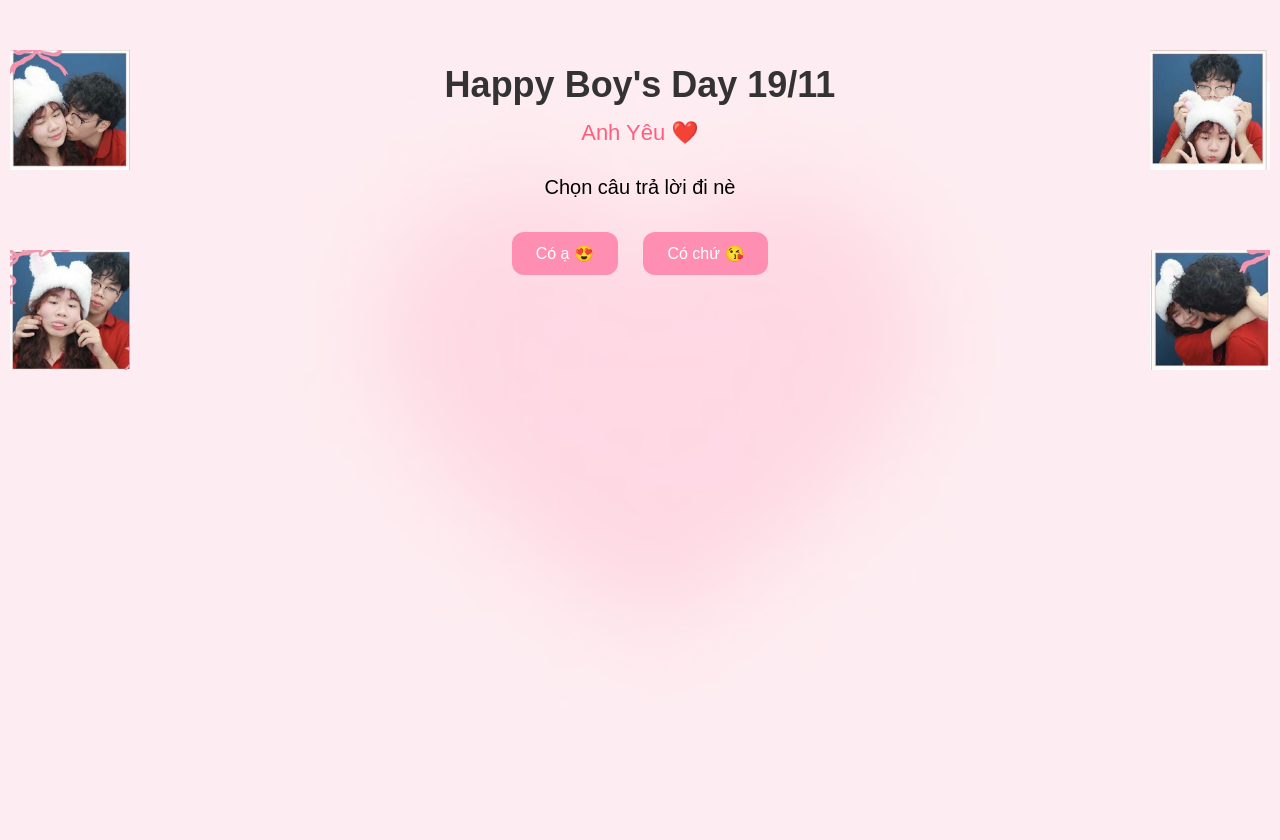
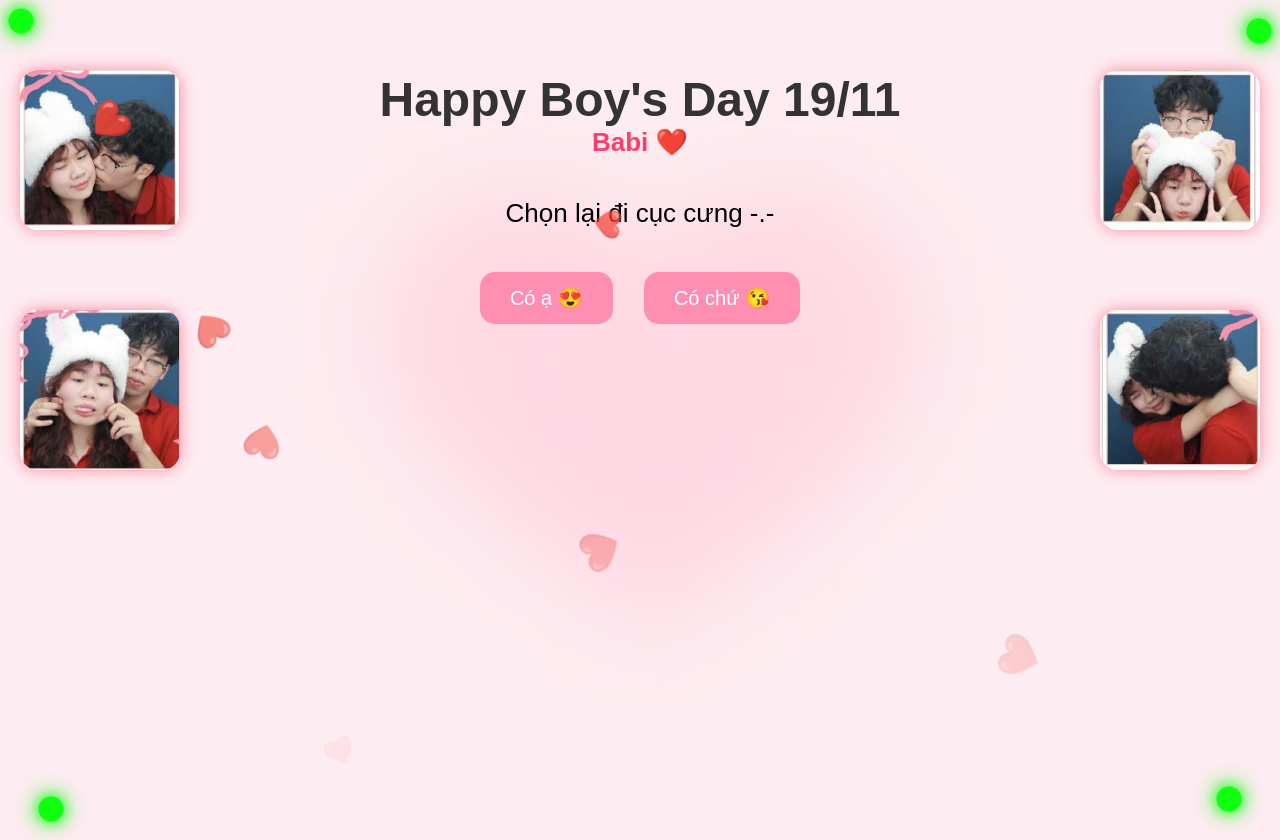
Before and after one commit to papadeartist/boyday, a plain HTML site: page index.html in a window 1280 px wide. Both pictures are taken after a click on the button "Không 😳". Drawn offline with Linux system fonts and the light colour scheme.

Commit message:
UI fix + corner images + floating hearts

```diff
--- a/index.html
+++ b/index.html
@@ -10,137 +10,227 @@
         background: url('images/5.jpg') no-repeat center center fixed;
         background-size: cover;
         font-family: Arial, sans-serif;
-            text-align: center;
         margin: 0;
         padding: 0;
-            backdrop-filter: blur(3px);
+        text-align: center;
     }
 
     .container {
         padding-top: 40px;
         background-color: rgba(255, 240, 245, 0.8);
         min-height: 100vh;
+        position: relative;
     }
 
     h1 {
-            font-size: 36px;
+        font-size: 48px;
         color: #333;
+        font-weight: bold;
+        margin-bottom: 5px;
     }
 
     .subtitle {
-            font-size: 22px;
-            margin-top: -10px;
-            color: #ff5e7e;
+        font-size: 26px;
+        margin-top: -5px;
+        color: #ff3d6c;
+        font-weight: bold;
     }
 
     .question {
-            margin-top: 30px;
-            font-size: 20px;
+        margin-top: 40px;
+        font-size: 26px;
+        font-weight: 500;
     }
 
     button {
-            margin: 10px;
-            padding: 12px 24px;
+        margin: 12px;
+        padding: 14px 30px;
         background-color: #ff8eb3;
         color: white;
         border: none;
-            border-radius: 12px;
-            font-size: 16px;
+        border-radius: 15px;
+        font-size: 20px;
         cursor: pointer;
         transition: 0.3s;
     }
 
     button:hover {
         background-color: #ff6e9d;
+        transform: scale(1.05);
     }
 
+    /* Ảnh trang trí hai bên */
     .side-img {
-            width: 120px;
+        width: 160px;
+        border-radius: 18px;
         position: absolute;
+        box-shadow: 0 0 15px rgba(255, 100, 130, 0.7);
     }
 
-        .left-top { left: 10px; top: 50px; }
-        .left-bottom { left: 10px; top: 250px; }
-        .right-top { right: 10px; top: 50px; }
-        .right-bottom { right: 10px; top: 250px; }
+    .left-top { left: 20px; top: 70px; }
+    .left-bottom { left: 20px; top: 310px; }
+    .right-top { right: 20px; top: 70px; }
+    .right-bottom { right: 20px; top: 310px; }
+
+    /* Icon glow online */
+    .glow {
+        position: absolute;
+        width: 22px;
+        height: 22px;
+        background: #00ff00;
+        border-radius: 50%;
+        box-shadow: 0 0 12px #00ff00, 0 0 22px #00ff00;
+        animation: pulse 1.4s infinite ease-in-out;
+    }
+
+    @keyframes pulse {
+        0% { transform: scale(0.9); opacity: 0.7; }
+        50% { transform: scale(1.2); opacity: 1; }
+        100% { transform: scale(0.9); opacity: 0.7; }
+    }
+
+    /* Trái tim rơi */
+    .heart {
+        position: fixed;
+        top: -10px;
+        color: #ff5e7e;
+        font-size: 24px;
+        animation: fall 3s linear forwards;
+        pointer-events: none;
+        z-index: 9999;
+    }
+
+    @keyframes fall {
+        0% { transform: translateY(0) rotate(0deg); opacity: 1; }
+        100% { transform: translateY(100vh) rotate(360deg); opacity: 0; }
+    }
+
 </style>
+</head>
 
-</head>
 <body>
 
 <div class="container">
 
-        <!-- 4 ảnh trang trí -->
+    <!-- Icon glow -->
+    <div class="glow" style="left: 10px; top: 10px;"></div>
+    <div class="glow" style="right: 10px; top: 20px;"></div>
+    <div class="glow" style="left: 40px; bottom: 20px;"></div>
+    <div class="glow" style="right: 40px; bottom: 30px;"></div>
+
+    <!-- 4 ảnh -->
     <img src="images/1.jpg" class="side-img left-top">
     <img src="images/2.jpg" class="side-img left-bottom">
     <img src="images/3.jpg" class="side-img right-top">
     <img src="images/4.jpg" class="side-img right-bottom">
 
     <h1>Happy Boy's Day 19/11</h1>
-        <div class="subtitle">Anh Yêu ❤️</div>
+    <div class="subtitle">Babi ❤️</div>
 
     <!-- FLOW -->
-
     <div id="step1" class="question">
-            Anh có yêu em không?
-            <br><br>
+        Anh có yêu em không? <br><br>
         <button onclick="goToStep2()">Không 😳</button>
         <button onclick="goToStep2()">Có 😘</button>
     </div>
 
     <div id="step2" class="question" style="display: none;">
-            Chọn câu trả lời đi nè
-            <br><br>
+        Chọn lại đi cục cưng -.- <br><br>
         <button onclick="goToStep3()">Có ạ 😍</button>
         <button onclick="goToStep3()">Có chứ 😘</button>
     </div>
 
     <div id="step3" class="question" style="display: none;">
-            Đằng ấy mai có muốn đi chơi với em không?
-            <br><br>
+        Đằng ấy mai có muốn đi chơi với em không? <br><br>
         <button onclick="goToStep4()">Anh có ❤️</button>
         <button onclick="goToStep4()">Đi chứ 💕</button>
     </div>
 
     <div id="step4" class="question" style="display: none;">
-            Điii nhưng mà anh muốn đi đâu?
-            <br><br>
+        Điii nhưng mà anh muốn đi đâu? <br><br>
         <button onclick="showMessage()">Sang mess nhắn nhìe 💌</button>
     </div>
 
-        <!-- THÔNG ĐIỆP (ẩn khi chưa bấm) -->
-        <div id="thongdiep" style="display: none; margin-top: 80px; font-size: 18px;">
-            (Chào đằng ấy nhéee
-Mình ẩn danh nhờ bên này gửi lời tới bạn Nguyễn Thành Trung. Bạn Trung nghe rõ trả lời ạ.
-Nay 19/11, hì lời đầu tiên em xin được nói i love youuu <3
-Không muốn sến nhưng mà củm ơn đằng ấy take care mình tận tình, đánh giá service 5 sao. Có gì đưa review của mình cho khách sau xem cũng được:)))
-Nhưng màaa hay khóc nhè cá, mít ướt. Em biết là định hướng của em làm anh lo với suy nghĩ nhìu, em cũng không hứa sẽ cố gắng giữ liên lạc hay gì đâu nhưng mình cứ hết mình ở hiện tại ii.
-À với cảa em cũm muốn anh phát triển bản thân nhưng cũng không muốn anh bị áp lực quá:)) Em thấy vừa phát triển vừa have fun vẫn tốt hơn là anh phải suy nghĩ làm sao để mình làm được điều gì thật lớn (anh bảo vì em làm nhìu cái quá nhưng mà em cũm bình thường mò, ở nhà mẹ mắng em lười suốt :<)
-Nay nhắn nhủ bbi phải sống thoải mái không phải lo lắng gì cạ, wo ai nii, saranghaee, iu anhh <3)
-        </div>
+    <!-- THÔNG ĐIỆP ĐÁNH MÁY -->
+    <div id="thongdiep" style="
+        display:none;
+        margin-top:70px;
+        font-size:22px;
+        width:70%;
+        margin-left:auto;
+        margin-right:auto;
+        font-weight:500;
+        line-height:1.7;
+        text-align:justify;
+        white-space:pre-line;
+    "></div>
 
 </div>
 
 <script>
-    function goToStep2() {
-        document.getElementById('step1').style.display = "none";
-        document.getElementById('step2').style.display = "block";
+/* Nội dung thông điệp */
+const messageText = `Chào đằng ấy nhéee 💗
+
+Mình ẩn danh nhờ bên này gửi lời tới bạn Nguyễn Thành Trung. Bạn Trung nghe rõ trả lời ạ.
+Nay 19/11, hì lời đầu tiên em xin được nói i love youuu <3
+
+Không muốn sến nhưng mà cảm ơn đằng ấy take care mình tận tình, đánh giá service 5 sao.
+Có gì đưa review của mình cho khách sau xem cũng được :)))
+
+Nhưng màaa hay khóc nhè cá, mít ướt ghê. Em biết là định hướng của em làm anh lo với suy nghĩ nhiều,
+em cũng không hứa sẽ cố gắng giữ liên lạc hay gì đâu nhưng mình cứ hết mình ở hiện tại ii.
+
+À với cả em cũng muốn anh phát triển bản thân, nhưng cũng không muốn anh bị áp lực quá :))
+Em thấy vừa phát triển vừa have fun vẫn tốt hơn là anh phải suy nghĩ làm sao để làm được điều gì thật lớn.
+(Anh bảo vì em làm nhiều cái quá nhưng mà em cũng bình thường mò, ở nhà mẹ mắng em lười suốt :<)
+
+Nay nhắn nhủ bbi phải sống thoải mái, không phải lo lắng gì cả.
+wo ai nii, saranghaee, iu anhh <3`;
+
+/* Hiệu ứng gõ chữ */
+function typeWriter(text, i = 0) {
+    if (i < text.length) {
+        document.getElementById("thongdiep").innerHTML += text.charAt(i);
+        setTimeout(() => typeWriter(text, i + 1), 35);
+    }
 }
 
+function goToStep2() {
+    step1.style.display = "none";
+    step2.style.display = "block";
+}
 function goToStep3() {
-        document.getElementById('step2').style.display = "none";
-        document.getElementById('step3').style.display = "block";
+    step2.style.display = "none";
+    step3.style.display = "block";
 }
-
 function goToStep4() {
-        document.getElementById('step3').style.display = "none";
-        document.getElementById('step4').style.display = "block";
+    step3.style.display = "none";
+    step4.style.display = "block";
 }
 
 function showMessage() {
     document.getElementById('step4').style.display = "none";
-        document.getElementById('thongdiep').style.display = "block";
+    const td = document.getElementById('thongdiep');
+    td.style.display = "block";
+    td.innerHTML = "";
+    typeWriter(messageText);
 }
+
+/* Trái tim rơi */
+function createHeart() {
+    const heart = document.createElement("div");
+    heart.classList.add("heart");
+    heart.innerHTML = "❤️";
+
+    heart.style.left = Math.random() * 100 + "vw";
+    heart.style.fontSize = (22 + Math.random() * 15) + "px";
+
+    document.body.appendChild(heart);
+    setTimeout(() => heart.remove(), 3000);
+}
+
+setInterval(createHeart, 400);
+
 </script>
 
 </body>
```
Lines whose indentation alone changed are shown as unchanged.
